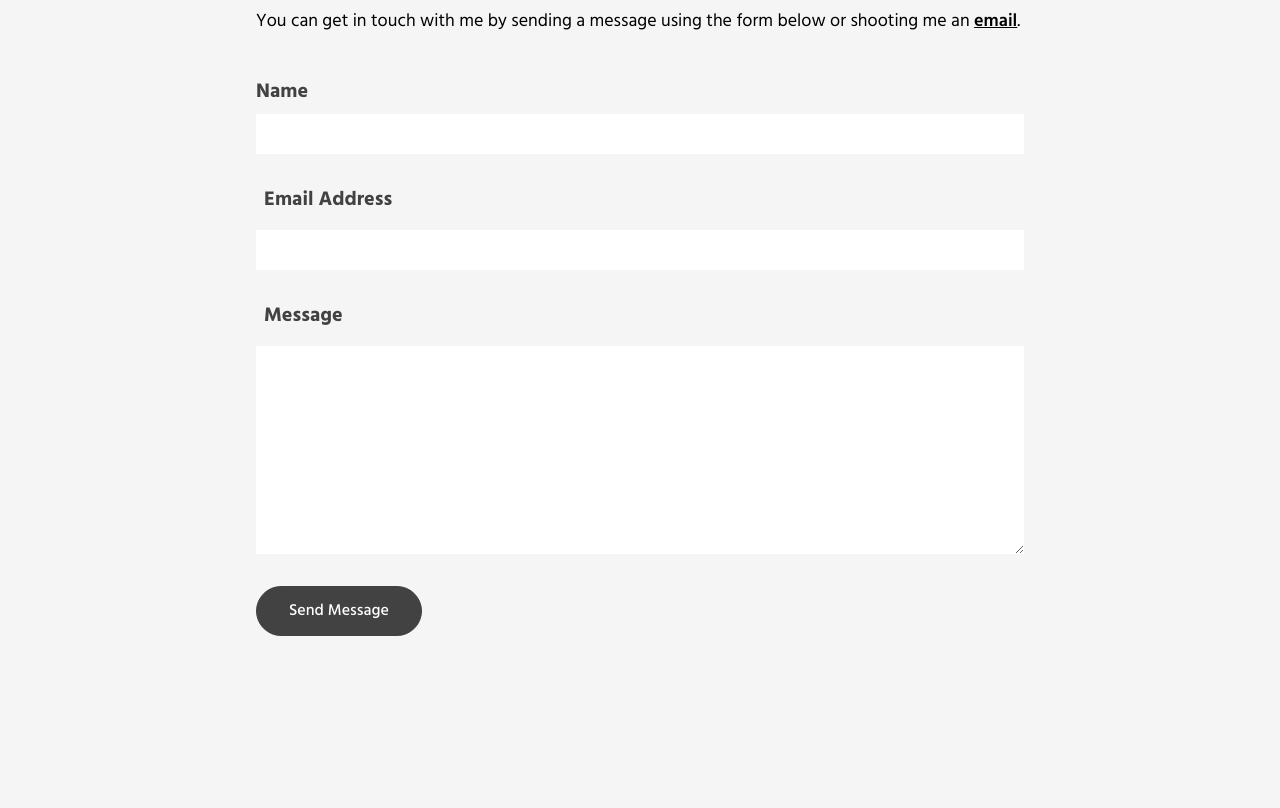
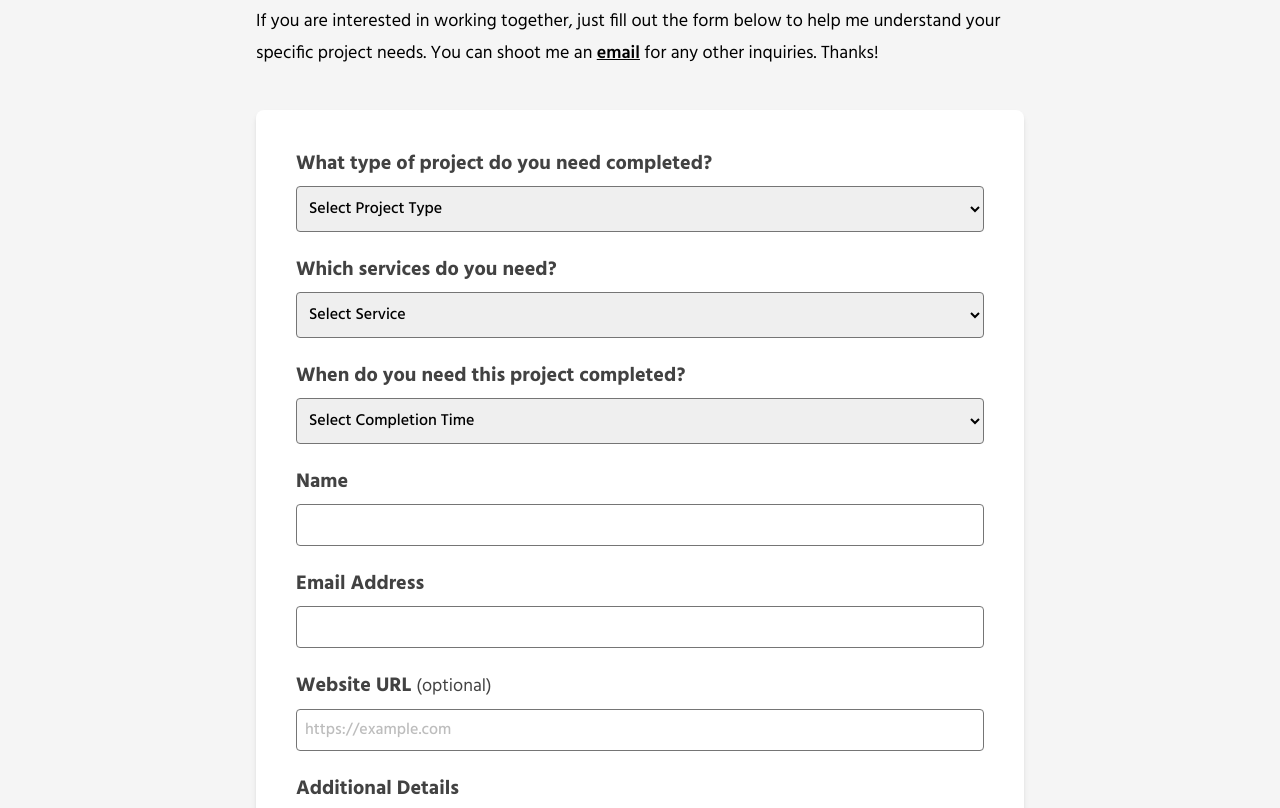
Before and after one commit to tayanderson/portfolio2022, a Gatsby site: page /contact in a window 1280 px wide. Shown: the part 218-1026 px from the top of the page. Built offline with nearby package versions, Linux system fonts and the light colour scheme; Gatsby itself is replaced by a stand-in of ours.

Commit message:
update form

```diff
--- a/src/pages/contact.js
+++ b/src/pages/contact.js
@@ -1,12 +1,14 @@
-import React from "react"
+import React, { useState } from "react"
 import Layout from "../layouts/Layout"
 import SiteMetadata from "../components/SiteMetadata"
 import VisibilitySensor from "../components/VisibilitySensor";
 
 function ContactPage() {
+  const [projectType, setProjectType] = useState('');
+
   return (
     <Layout>
-      <SiteMetadata title="contact" />
+      <SiteMetadata title="Contact" />
       <div className="bg-gray-0 py-12 lg:py-16">
         <div className="container">
 
@@ -16,13 +18,14 @@ function ContactPage() {
                 className={isVisible ? "slideDown enter max-w-screen-md mx-auto mb-16" : "slideDown max-w-screen-md mx-auto mb-16 prose prose-lg"}
               >
                 <h1 className="text-3xl leading-tight font-extrabold tracking-tight text-gray-800 sm:text-4xl mb-6">
-                  Contact
+                  Tell me about your project
                 </h1>
-
-                <p className="mb-10 prose-lg">You can get in touch with me by sending a message using the form below or shooting me an <a href="mailto:andersstaylor@gmail.com" className="underline font-semibold">email</a>.</p>
+                <p className="mb-10 prose-lg">
+                  If you are interested in working together, just fill out the form below to help me understand your specific project needs. You can shoot me an <a href="mailto:andersstaylor@gmail.com" className="underline font-semibold">email</a> for any other inquiries. Thanks!
+                </p>
 
                 <form
-                  className="mx-auto w-full"
+                  className="mx-auto w-full bg-white rounded-lg p-10 shadow-md"
                   method="post"
                   netlify-honeypot="bot-field"
                   name="contact"
@@ -38,13 +41,79 @@ function ContactPage() {
 
                   <label
                     className="block mb-2 font-bold text-gray-800 text-xl"
+                    htmlFor="project-type"
+                  >
+                    What type of project do you need completed?
+                  </label>
+                  <select
+                    name="project-type"
+                    id="project-type"
+                    onChange={(e) => setProjectType(e.target.value)}
+                    className="w-full mb-6 form-input border border-gray-600 p-2 rounded focus:outline-black font-medium"
+                    required
+                  >
+                    <option selected disabled value="">Select Project Type</option>
+                    <option value="website-redesign">Website Redesign</option>
+                    <option value="new-website">New Website</option>
+                    <option value="other">Other (please specify)</option>
+                  </select>
+                  {projectType === 'other' &&
+                    <input
+                      className="w-full mb-6 form-input border border-gray-600 p-2 rounded focus:outline-black font-medium"
+                      id="project-type-other"
+                      type="text"
+                      name="project-type-other"
+                      required
+                      placeholder="Specify your project type"
+                    />
+                  }
+
+                  <label
+                    className="block mb-2 font-bold text-gray-800 text-xl"
+                    htmlFor="services"
+                  >
+                    Which services do you need?
+                  </label>
+                  <select
+                    name="services"
+                    id="services"
+                    className="w-full mb-6 form-input border border-gray-600 p-2 rounded focus:outline-black font-medium"
+                    required
+                  >
+                    <option selected disabled value="">Select Service</option>
+                    <option value="Design">Web Design</option>
+                    <option value="Design & Dev">Web Design & Development</option>
+                    <option value="Dev">Web Development</option>
+                  </select>
+
+                  <label
+                    className="block mb-2 font-bold text-gray-800 text-xl"
+                    htmlFor="timeline"
+                  >
+                    When do you need this project completed?
+                  </label>
+                  <select
+                    name="timeline"
+                    id="timeline"
+                    className="w-full mb-6 form-input border border-gray-600 p-2 rounded focus:outline-black font-medium"
+                    required
+                  >
+                    <option selected disabled value="">Select Completion Time</option>
+                    <option value="Less than 1 month">Less than 1 month</option>
+                    <option value="1-2 Months">1-2 Months</option>
+                    <option value="3-6 Months">3-6 Months</option>
+                    <option value="6 Months +">6 Months +</option>
+                  </select>
+
+                  <label
+                    className="block mb-2 font-bold text-gray-800 text-xl"
                     htmlFor="name"
                   >
                     Name
                   </label>
 
                   <input
-                    className="w-full mb-6 form-input p-2 focus:outline-black"
+                    className="w-full mb-6 form-input border border-gray-600 p-2 rounded focus:outline-black font-medium"
                     id="name"
                     type="text"
                     name="name"
@@ -52,14 +121,14 @@ function ContactPage() {
                   />
 
                   <label
-                    className="block mb-2 font-bold text-gray-800 text-xl p-2"
+                    className="block mb-2 font-bold text-gray-800 text-xl"
                     htmlFor="email"
                   >
                     Email Address
                   </label>
 
                   <input
-                    className="w-full mb-6 form-input p-2 focus:outline-black"
+                    className="w-full mb-6 form-input border border-gray-600 p-2 rounded focus:outline-black font-medium"
                     id="email"
                     type="email"
                     name="email"
@@ -67,20 +136,34 @@ function ContactPage() {
                   />
 
                   <label
-                    className="block mb-2 font-bold text-gray-800 text-xl p-2"
+                    className="block mb-2 font-bold text-gray-800 text-xl"
+                    htmlFor="website-url"
+                  >
+                    Website URL <span className="font-normal text-lg">(optional)</span>
+                  </label>
+
+                  <input
+                    className="w-full mb-6 form-input border border-gray-600 p-2 rounded focus:outline-black font-medium"
+                    id="website-url"
+                    type="url"
+                    name="website-url"
+                    placeholder="https://example.com"
+                  />
+
+                  <label
+                    className="block mb-2 font-bold  text-gray-800 text-xl"
                     htmlFor="message"
                   >
-                    Message
+                    Additional Details
                   </label>
 
                   <textarea
-                    className="w-full mb-6 form-textarea focus:outline-black p-2"
+                    className="w-full mb-6 form-textarea border border-gray-600 rounded focus:outline-black p-2 font-medium"
                     id="message"
-                    rows="8"
+                    rows="4"
                     name="message"
-                    required
                   />
-                  <button type="submit" className="py-3 px-8 font-medium border border-gray-800 text-base rounded-full text-white bg-gray-800 hover:bg-transparent hover:text-gray-800 focus:outline-none focus:shadow-outline transition duration-150 ease-in-out">Send Message</button>
+                  <button type="submit" className="py-3 px-8 font-medium border border-gray-800 text-base rounded-full text-white bg-gray-800 hover:bg-transparent hover:text-gray-800 focus:outline-none focus:shadow-outline transition duration-150 ease-in-out">Submit</button>
                 </form>
               </div>
             )}
```
